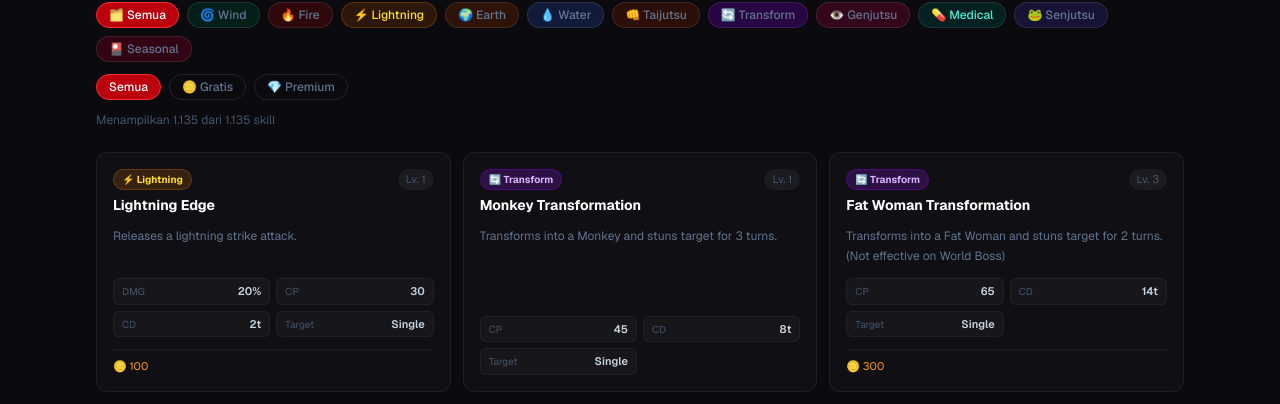
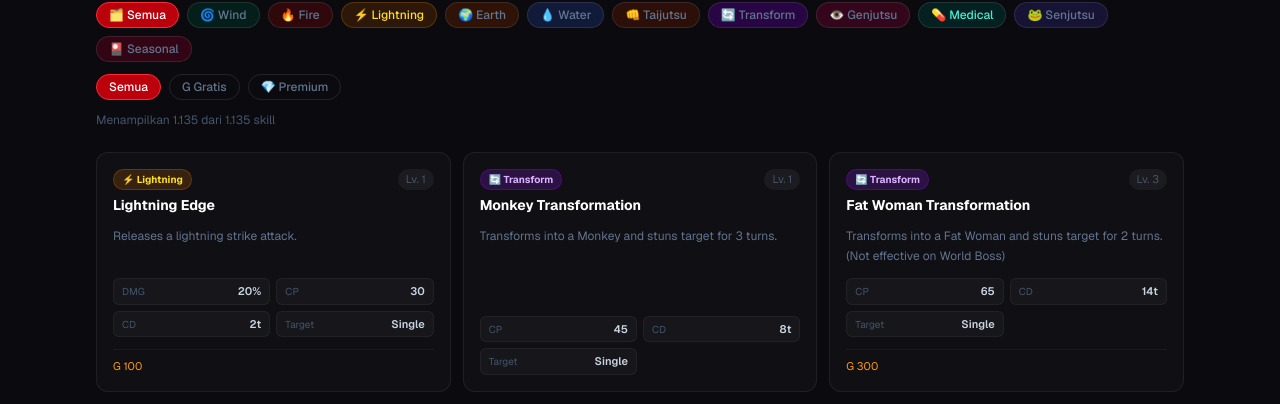
Before and after one commit to xfwil/ninja-saga-tools, a Next.js app: page /nextjs-github-pages/tools/encyclopedia in a window 1280 px wide. Shown: the part 485-889 px from the top of the page. Built offline with nearby package versions, Linux system fonts and the light colour scheme.

Commit message:
fix(page): gold legends

```diff
--- a/src/components/Encyclopedia.tsx
+++ b/src/components/Encyclopedia.tsx
@@ -377,7 +377,7 @@ function SkillsTab({ skills }: { skills: Skill[] }) {
                   : "border-white/10 text-slate-500 hover:text-slate-300 hover:border-white/20"
               }`}
             >
-              {v === "all" ? "Semua" : v === "free" ? "🪙 Gratis" : "💎 Premium"}
+              {v === "all" ? "Semua" : v === "free" ? "G Gratis" : "💎 Premium"}
             </button>
           ))}
         </div>
@@ -480,7 +480,7 @@ function SkillCard({ skill, highlight = "" }: { skill: Skill; highlight?: string
       {(skill.price_gold > 0 || skill.price_tokens > 0) && (
         <div className="flex gap-2 pt-2 border-t border-white/5">
           {skill.price_gold > 0 && (
-            <span className="text-[11px] text-amber-500">🪙 {skill.price_gold.toLocaleString("id-ID")}</span>
+            <span className="text-[11px] text-amber-500">G {skill.price_gold.toLocaleString("id-ID")}</span>
           )}
           {skill.price_tokens > 0 && (
             <span className="text-[11px] text-blue-400">💎 {skill.price_tokens} token</span>
```
